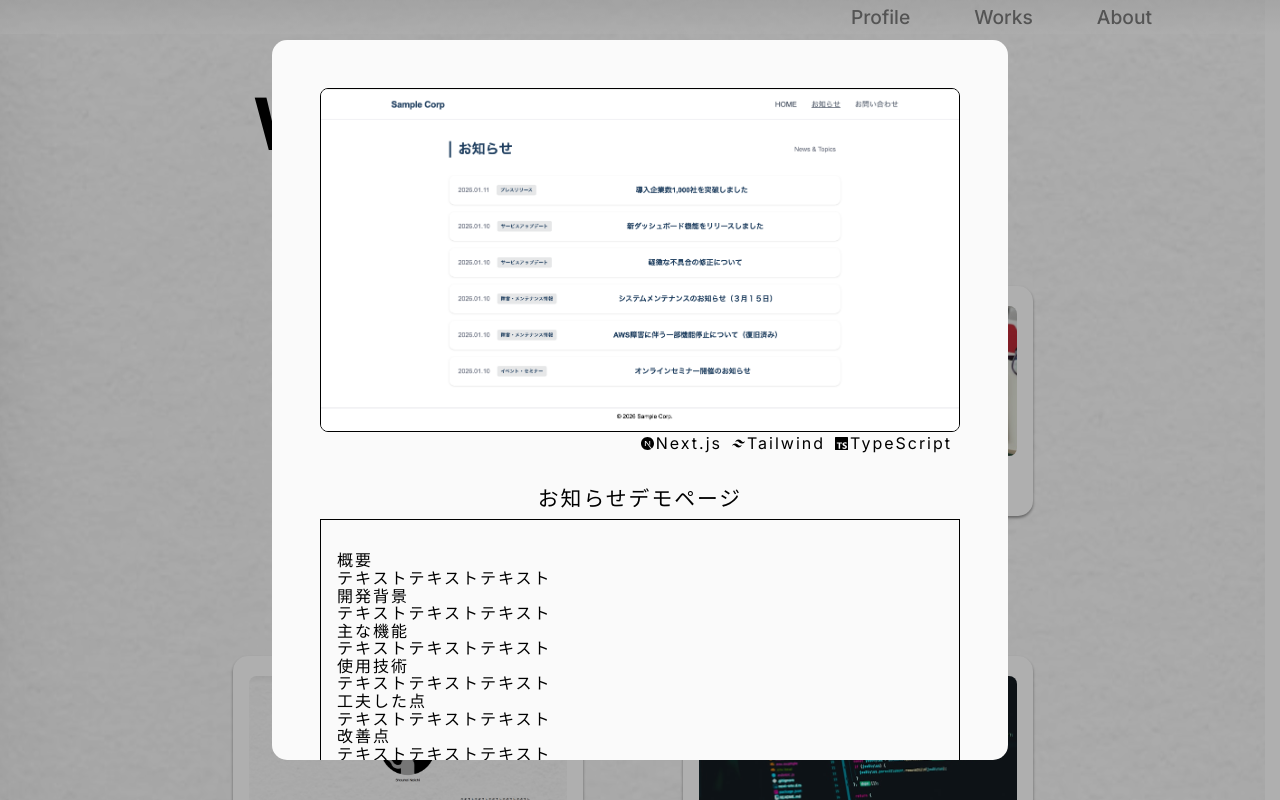
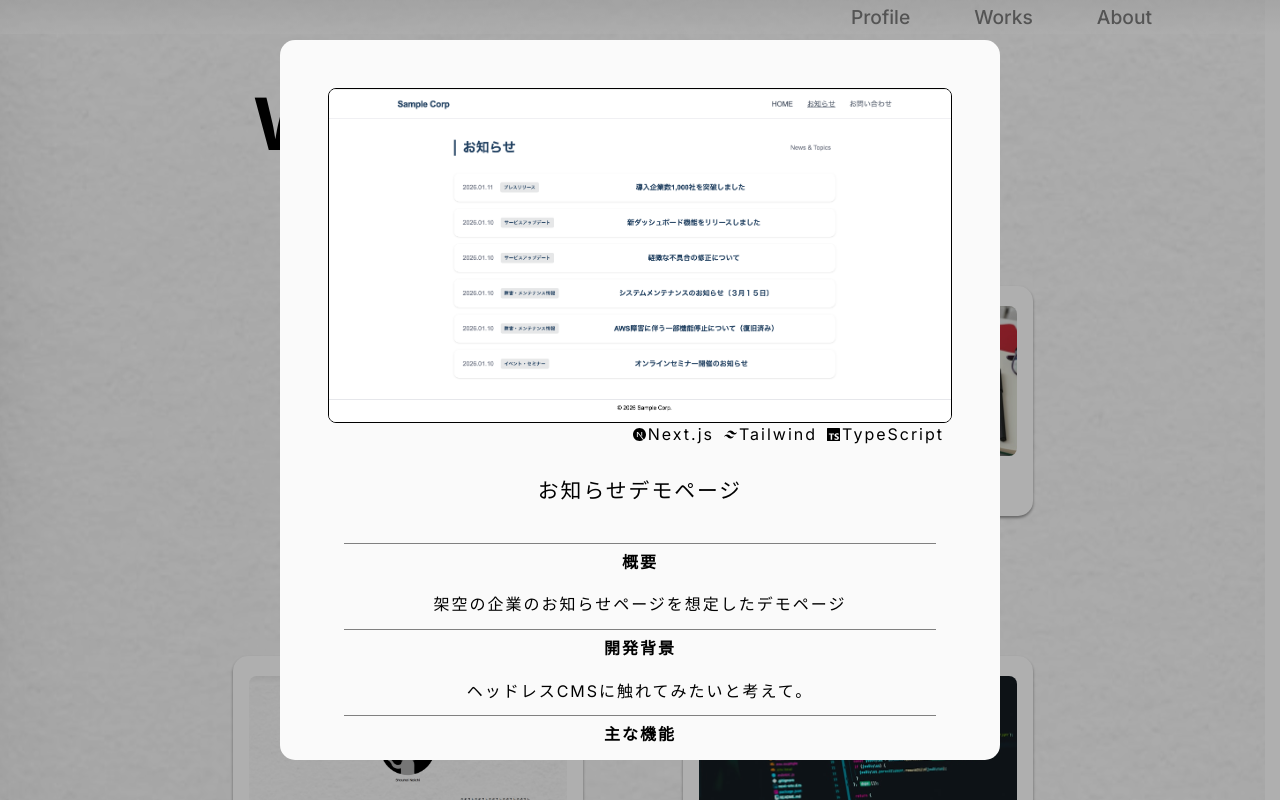
Before and after one commit to ichi-a/main-portfolio, a Next.js app: page / in a window 1280 px wide. Both pictures are taken after a click on the element "お知らせデモページ". Shown: the part 609-1409 px from the top of the page. Built offline with nearby package versions, Linux system fonts and the light colour scheme.

Commit message:
vercelリンク追加

```diff
--- a/src/components/works/WorksDetail.module.css
+++ b/src/components/works/WorksDetail.module.css
@@ -3,7 +3,8 @@
   padding: clamp(10px, 4vw, 48px);
   padding-bottom: 20px;
   border-radius: 15px;
-  max-width: 90%;
+  width: 90vh;
+  max-width: 1200px;
   max-height: 90%;
   margin: 10px;
   z-index: 200;
@@ -25,7 +26,7 @@
 }
 /* imageArea */
 .imageWrap {
-  width: 50vw;
+  width: 100%;
   margin: 0 auto;
 }
 .image {
@@ -77,7 +78,17 @@
   max-width: 100%;
   margin: 0 auto;
   padding: 32px 16px;
-  border:#000 solid 1px;
+}
+.h4 {
+  font-weight: 600;
+  text-align: center;
+  padding: 10px;
+  border-top: gray 1px solid;
+}
+.contentBody {
+  margin: 5px 0 5px 0;
+  text-align: center;
+  padding: 10px;
 }
 .links {
   display: flex;
@@ -125,9 +136,3 @@
   align-items: center;
   z-index: 100;
 }
-
-@media (max-width: 780px) {
-  .imageWrap {
-  width: 80vw;
-}
-}
--- a/src/components/works/WorksDetail.tsx
+++ b/src/components/works/WorksDetail.tsx
@@ -64,8 +64,8 @@ const WorksDetail = ({ item, onClose }: Props) => {
             <div className={styles.description}>
             {item.description?.map((content, i) => (
               <div key={i}>
-                <h4>{content.heading}</h4>
-                <p>{content.body}</p>
+                <h4 className={styles.h4}>{content.heading}</h4>
+                <p className={styles.contentBody}>{content.body}</p>
               </div>
             ))}
             </div>
--- a/src/data/worksData.ts
+++ b/src/data/worksData.ts
@@ -11,12 +11,13 @@ export const worksData: WorksData = [
     title: "お知らせデモページ",
     image: sampleCorp,
     description: [
-      {heading: "概要", body: "テキストテキストテキスト"},
-      {heading: "開発背景", body: "テキストテキストテキスト"},
-      {heading: "主な機能", body: "テキストテキストテキスト"},
-      {heading: "使用技術", body: "テキストテキストテキスト"},
-      {heading: "工夫した点", body: "テキストテキストテキスト"},
-      {heading: "改善点", body: "テキストテキストテキスト"},
+      {heading: "概要", body: "架空の企業のお知らせページを想定したデモページ"},
+      {heading: "開発背景", body: "ヘッドレスCMSに触れてみたいと考えて。"},
+      {heading: "主な機能", body: "microCMS(外部サイト)から更新可能。"},
+      {heading: "使用技術", body: "Next.js Parallel Routes / Intercepting Routes"},
+      {heading: "工夫した点", body: "ユーザーにページを移動する面倒を感じさせないように「お知らせ内容」をモーダルで表示。「お知らせ内容」を外部と共有できるようにモーダルにURLを実装。"},
+      {heading: "改善点", body: "記事内容を開いた際に通信待ち時間が発生する点。記事内容を共有するにはAPIを記事を開いた時に叩く必要があると考え妥協した。"},
+      {heading: "開発期間", body: "約3日間"},
     ],
     techs: [
       {names: "Next.js", icon: "/logos/nextdotjs.svg"},
@@ -24,7 +25,7 @@ export const worksData: WorksData = [
       {names: "TypeScript", icon: "/logos/typescript.svg"},
     ],
     github: "github1",
-    vercel: "vercel1",
+    vercel: "https://sample-corp-news-6t29sgs6u-ichis-projects-7f2e3961.vercel.app/",
     id: "1"
 
   },
@@ -37,6 +38,7 @@ export const worksData: WorksData = [
       {heading: "主な機能", body: "テキストテキストテキスト"},
       {heading: "使用技術", body: "テキストテキストテキスト"},
       {heading: "工夫した点", body: "テキストテキストテキスト"},
+      {heading: "開発期間", body: "テキストテキストテキスト"},
     ],
     techs: [
       {names: "React", icon: "/logos/react.svg"},
@@ -55,6 +57,7 @@ export const worksData: WorksData = [
       {heading: "主な機能", body: "テキストテキストテキスト"},
       {heading: "使用技術", body: "テキストテキストテキスト"},
       {heading: "工夫した点", body: "テキストテキストテキスト"},
+      {heading: "開発期間", body: "テキストテキストテキスト"},
     ],
     techs: [
       {names: "React", icon: "/logos/react.svg"},
@@ -73,6 +76,7 @@ export const worksData: WorksData = [
       {heading: "主な機能", body: "テキストテキストテキスト"},
       {heading: "使用技術", body: "テキストテキストテキスト"},
       {heading: "工夫した点", body: "テキストテキストテキスト"},
+      {heading: "開発期間", body: "テキストテキストテキスト"},
     ],
     techs: [
       {names: "React", icon: "/logos/react.svg"},
```
